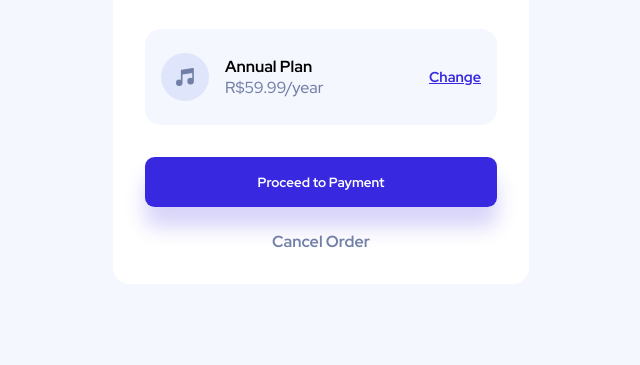
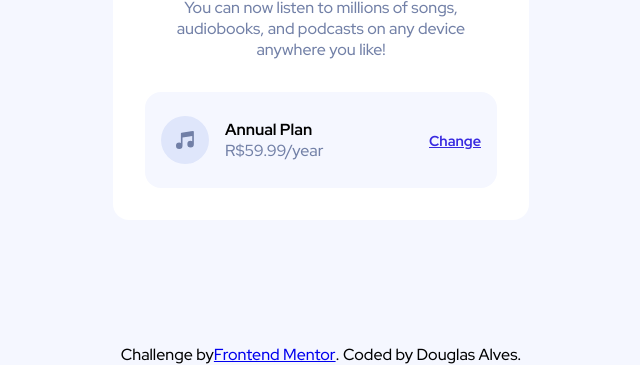
Before and after one commit to TheAlves03/Order-Summary, a plain HTML site: page index.html in a window 1280 px wide. Shown: the part 435-800 px from the top of the page, without its empty margins (319-959 px from the left). Drawn offline with Linux system fonts and the light colour scheme.

Commit message:
Add attribution

```diff
--- a/index.html
+++ b/index.html
@@ -28,16 +28,15 @@
         </div>
         <a href="#">Change</a>
       </div>
-      <button>Proceed to Payment</button>
-      <a href="#" id="cancelar">Cancel Order</a>
+
     </section>
   </main>
-  <!--
+
   <div class="attribution">
-    Challenge by <a href="https://www.frontendmentor.io?ref=challenge" target="_blank">Frontend Mentor</a>.
-    Coded by <a href="#">Your Name Here</a>.
+    Challenge by <a href="https://www.frontendmentor.io?ref=challenge" target="_blank"> Frontend Mentor</a>.
+    Coded by Douglas Alves.
   </div>
-  -->
+
 </body>
 
 </html>
--- a/style.css
+++ b/style.css
@@ -116,3 +116,11 @@ main button:hover {
     padding: 0 3rem;
   }
 }
+.attribution {
+  display: flex;
+  align-items: center;
+  justify-content: center;
+  position: absolute;
+  bottom: 0;
+  width: 100%;
+}
```
